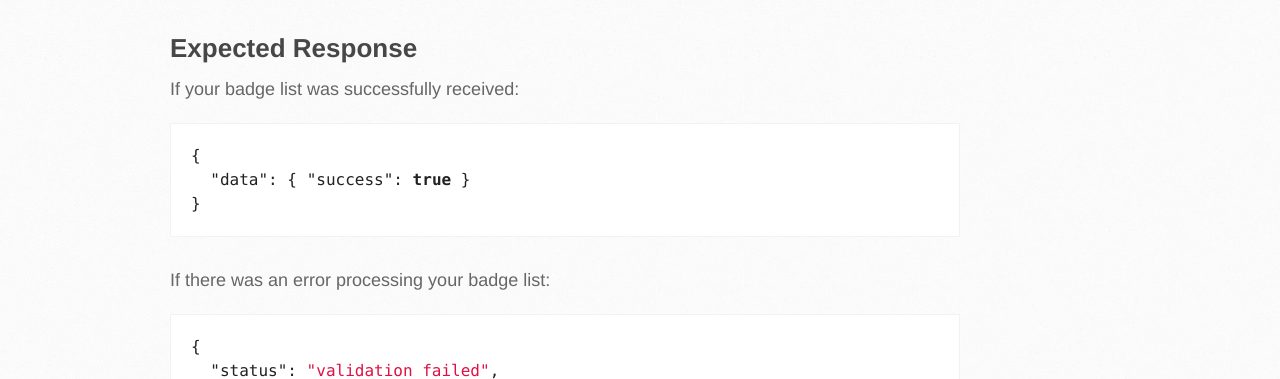
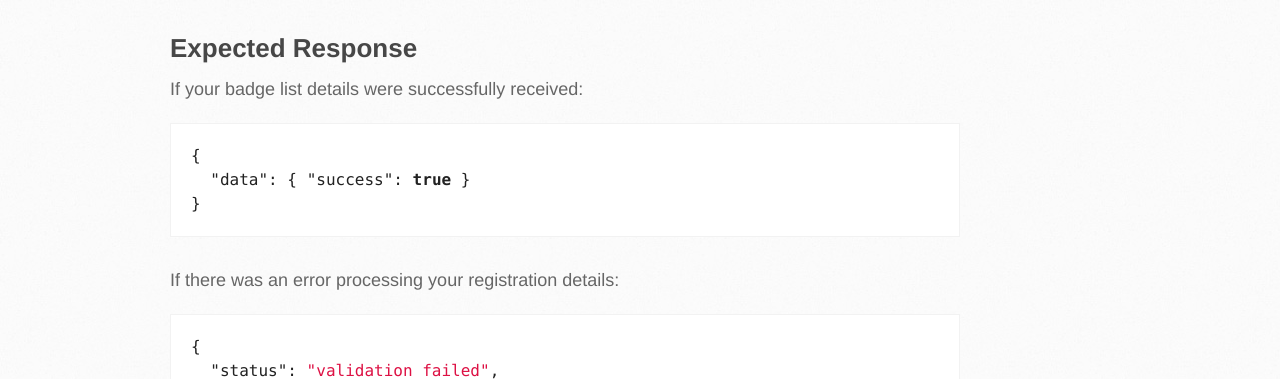
Before and after one commit to OpenWorksGroup/openbadges-directory, a Jekyll site: the page built from register-via-api.markdown, in a window 1280 px wide. Shown: the part 1321-1700 px from the top of the page. Built offline with Jekyll 4.4.1, drawn with Linux system fonts in a browser that asks for light colours; Markdown is read by kramdown in place of the engine named in the settings.

Commit message:
Update register-via-api.markdown

```diff
--- a/register-via-api.markdown
+++ b/register-via-api.markdown
@@ -48,7 +48,7 @@ ___All parameters are strings.___
 
 ## Expected Response
 
-If your badge list was successfully received:
+If your badge list details were successfully received:
 
 {% highlight json %}
 {
@@ -56,7 +56,7 @@ If your badge list was successfully received:
 }
 {% endhighlight %}
 
-If there was an error processing your badge list:
+If there was an error processing your registration details:
 
 {% highlight json %}
 {
```
